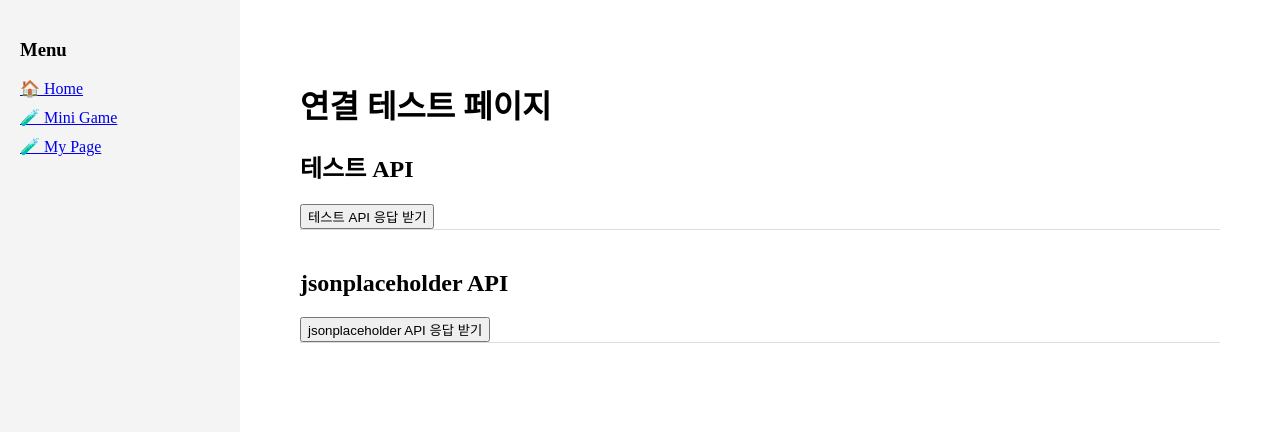
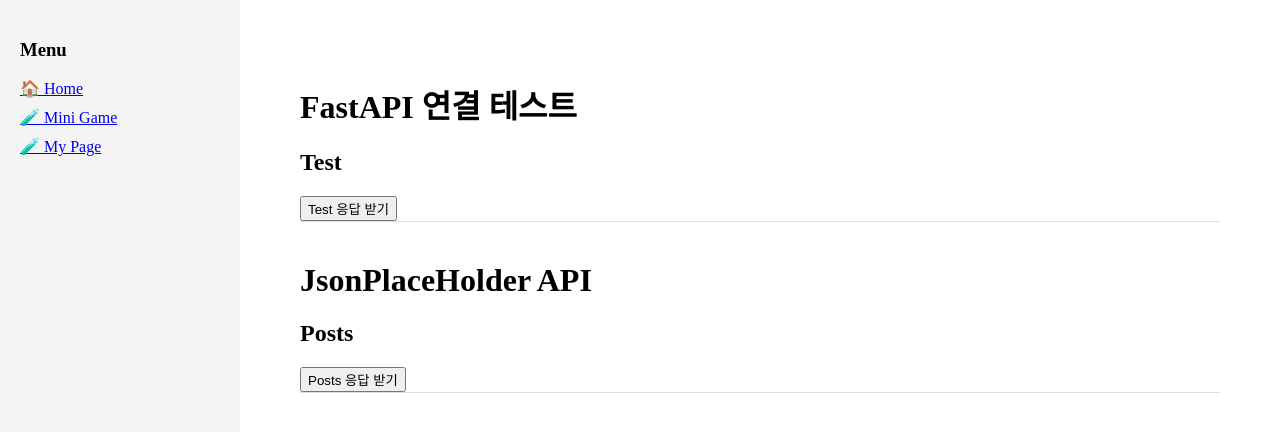
Before and after one commit to ehdtn3540/my-nextjs, a Next.js app: page /my-page in a window 1280 px wide. Shown: the top 432 px of the page. Built offline with nearby package versions, Linux system fonts and the light colour scheme.

Commit message:
항목별 타이틀 변경 및 endpoint 주소 변경

```diff
--- a/app/my-page/page.tsx
+++ b/app/my-page/page.tsx
@@ -45,13 +45,11 @@ function ApiTester({ title, endpoint }: { title: string; endpoint: string }) {
 export default function TestPage() {
   return (
     <div style={{ padding: "20px" }}>
-      <h1>연결 테스트 페이지</h1>
+      <h1>FastAPI 연결 테스트</h1>
+      <ApiTester title="Test" endpoint="http://localhost:8000/api/test" />
 
-      {/* 기존 API */}
-      <ApiTester title="테스트 API" endpoint="http://localhost:8000/api/test" />
-
-      {/* 새로운 API (여기에 추가) */}
-      <ApiTester title="jsonplaceholder API" endpoint="http://localhost:8000/api/jsonplaceholder" />
+      <h1>JsonPlaceHolder API</h1>
+      <ApiTester title="Posts" endpoint="http://localhost:8000/api/posts" />
     </div>
   );
 }
```
